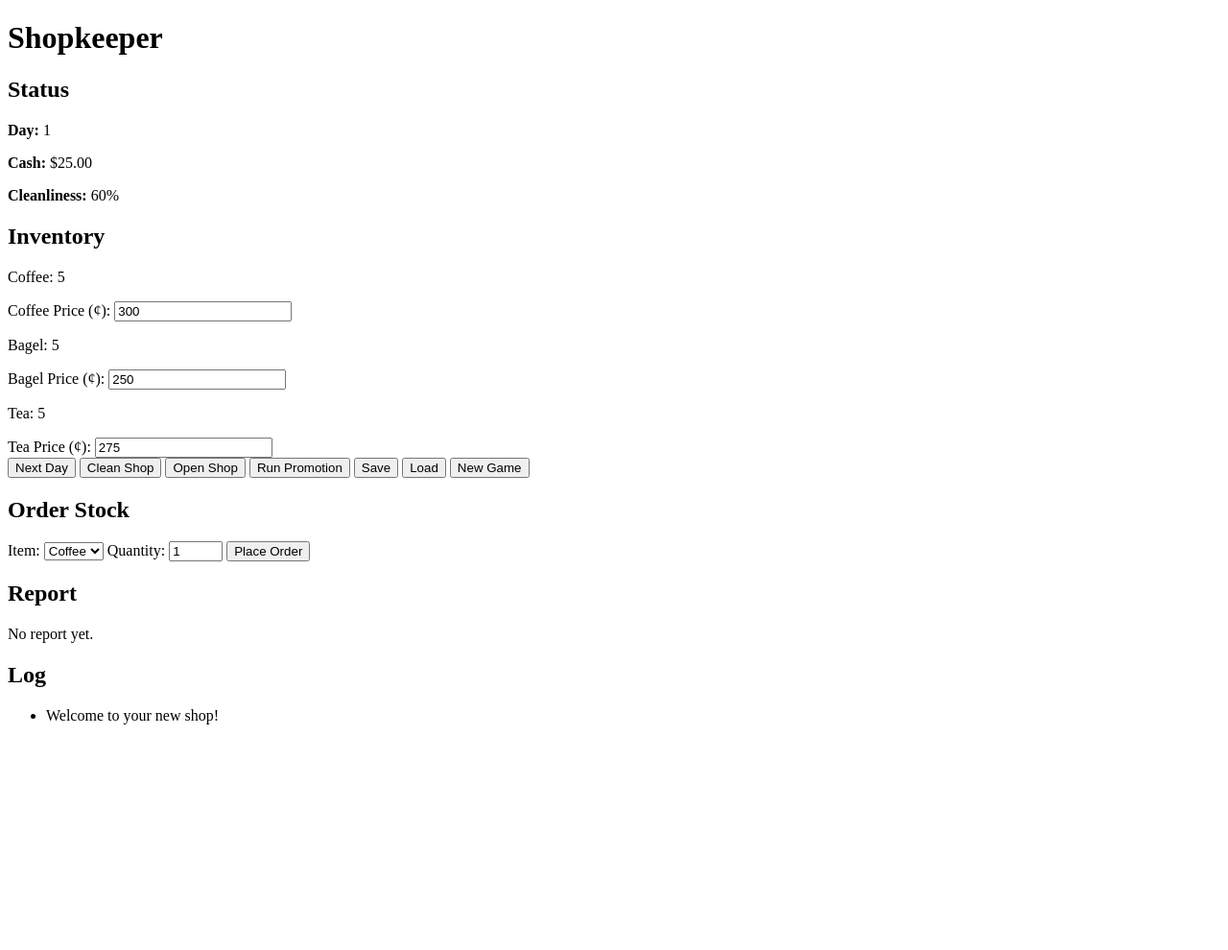
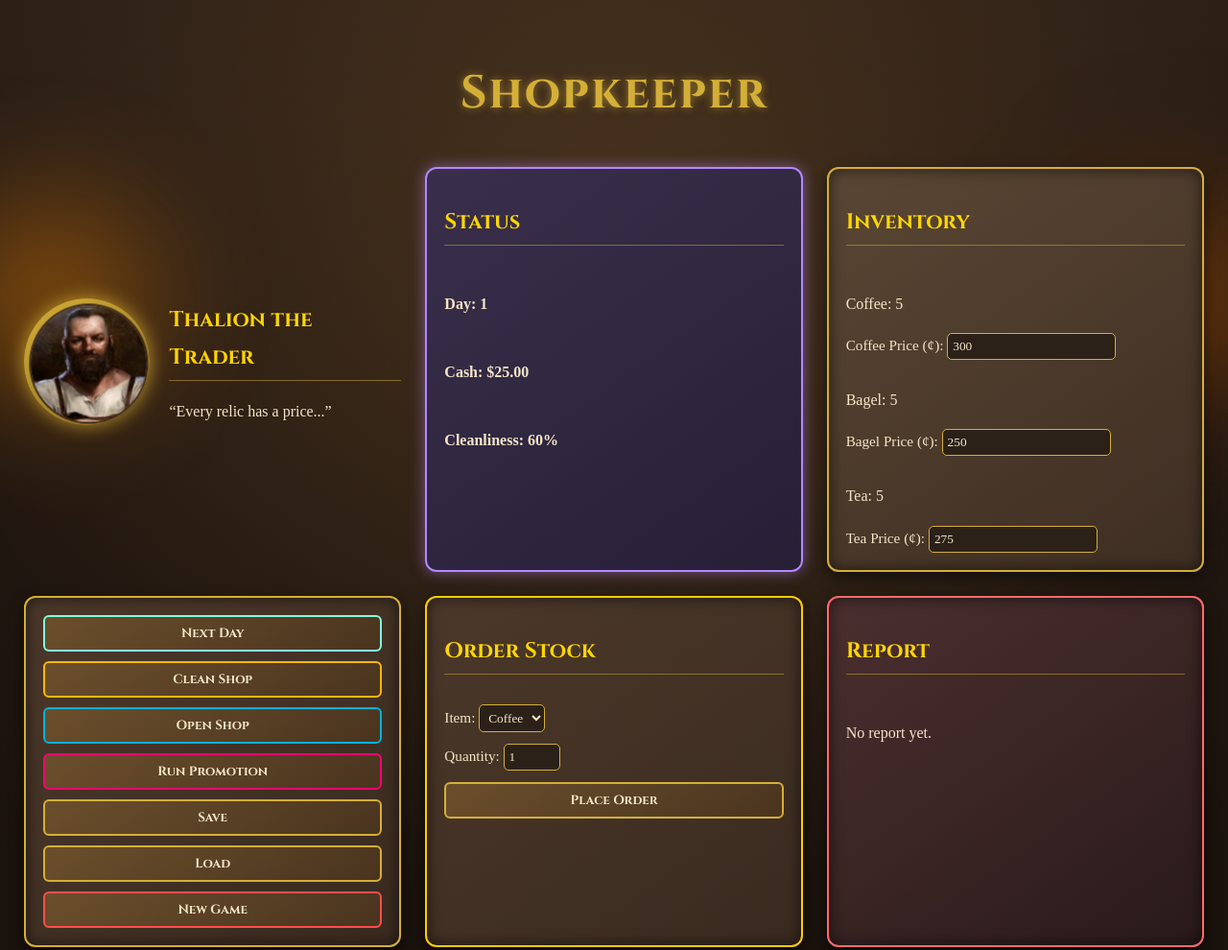
Before and after one commit to Metrosmoke-Jailen/shopkeeper, a plain HTML site: page index.html in a window 1280 px wide. Shown: the top 990 px of the page at 96% size. Before the commit the page ends 800 px from the top, so only its background shows below. Drawn offline with Linux system fonts and the light colour scheme; a web font is replaced by a local one.

Commit message:
updated/added

```diff
--- a/index.html
+++ b/index.html
@@ -9,9 +9,20 @@
 
   <h1>Shopkeeper</h1>
 
+  <div class="merchant-header">
+  <div class="npc-portrait">
+    <img src="merchant.png" alt="Merchant Portrait">
+  </div>
+  <div class="merchant-info">
+    <h2>Thalion the Trader</h2>
+    <p>“Every relic has a price...”</p>
+  </div>
+</div>
+
+
   <section id="status"></section>
   <section id="inventory"></section>
-  <section id="controls"></section>
+  <section id="controls">
     <button id="next-day">Next Day</button>
     <button id="clean">Clean Shop</button>
     <button id="open-shop">Open Shop</button>
@@ -19,6 +30,7 @@
     <button id="save">Save</button>
     <button id="load">Load</button>
     <button id="new-game">New Game</button>
+  </section>
   <section id="orders">
   <h2>Order Stock</h2>
 
--- a/src/render.js
+++ b/src/render.js
@@ -65,6 +65,7 @@ function renderOrderPanel(state) {
 
 function renderLog(state) {
   const log = document.getElementById("log");
+  log.scrollTop = log.scrollHeight;
   log.innerHTML = `
     <h2>Log</h2>
     <ul>
--- a/style.css
+++ b/style.css
@@ -0,0 +1,301 @@
+@import url('https://fonts.googleapis.com/css2?family=Cinzel:wght@500;700&family=IM+Fell+English&display=swap');
+
+/* ===== Base Page Styling ===== */
+body {
+  margin: 0;
+  padding: 25px;
+  font-family: 'IM Fell English', serif;
+  color: #f5e6c8;
+  line-height: 1.7;
+
+  /* Tavern wood + dark ambiance */
+  background:
+    radial-gradient(circle at 50% 20%, rgba(255,180,80,0.15), transparent 60%),
+    linear-gradient(to bottom, #2b1e16, #1a120d 70%);
+
+  min-height: 100vh;
+  position: relative;
+  overflow-x: hidden;
+
+  display: grid;
+  grid-template-columns: repeat(auto-fit, minmax(320px, 1fr));
+  gap: 25px;
+}
+
+/* ===== Title ===== */
+h1 {
+  grid-column: 1 / -1;
+  text-align: center;
+  font-family: 'Cinzel', serif;
+  font-size: 3rem;
+  letter-spacing: 2px;
+  color: #d4af37;
+  text-shadow: 0 0 8px rgba(212, 175, 55, 0.6);
+  margin-bottom: 10px;
+}
+
+/* ===== Section Boxes (Wooden Panel Look) ===== */
+section {
+  background: linear-gradient(145deg, #4b382a, #3a2a1f);
+  border: 2px solid #d4af37;
+  border-radius: 12px;
+  padding: 18px;
+  box-shadow:
+    inset 0 0 15px rgba(0,0,0,0.6),
+    0 6px 15px rgba(0,0,0,0.5);
+
+  display: flex;
+  flex-direction: column;
+  gap: 12px;
+
+  position: relative;
+  z-index: 1;
+}
+
+/* Section Titles */
+h2 {
+  font-family: 'Cinzel', serif;
+  font-size: 1.4rem;
+  color: #ffd700;
+  border-bottom: 1px solid rgba(212,175,55,0.5);
+  padding-bottom: 5px;
+}
+
+/* ===== Status Section (Magical Glow) ===== */
+#status {
+  background: linear-gradient(145deg, #3a2f4b, #261f36);
+  border: 2px solid #b388ff;
+  box-shadow: 0 0 15px rgba(179, 136, 255, 0.5);
+  font-weight: bold;
+}
+
+/* ===== Inventory Scroll Style ===== */
+#inventory {
+  background: linear-gradient(145deg, #5a4634, #3e2e22);
+}
+
+/* ===== Orders (Golden Trim) ===== */
+#orders {
+  border: 2px solid #ffcc00;
+}
+
+/* ===== Report (Battle Log Style) ===== */
+#report {
+  background: linear-gradient(145deg, #4b2f2f, #2a1a1a);
+  border: 2px solid #ff6b6b;
+}
+
+/* ===== Log Scroll ===== */
+#log {
+  max-height: 300px;
+  overflow-y: auto;
+  overflow-x: hidden;
+
+  background: #f5e6c8;
+  color: #2b2118;
+  border: 2px solid #a67c52;
+  padding: 15px;
+
+  font-size: 0.9rem;
+  border-radius: 8px;
+
+  transform-origin: top;
+  transform: scaleY(1);
+  position: relative;
+}
+
+/* Scrollbar width */
+#log::-webkit-scrollbar {
+  width: 10px;
+}
+
+/* Scrollbar track */
+#log::-webkit-scrollbar-track {
+  background: #3a2a1f;
+  border-radius: 5px;
+}
+
+/* Scrollbar handle */
+#log::-webkit-scrollbar-thumb {
+  background: linear-gradient(#d4af37, #8c6a1f);
+  border-radius: 5px;
+  border: 2px solid #3a2a1f;
+}
+
+/* Hover effect */
+#log::-webkit-scrollbar-thumb:hover {
+  background: linear-gradient(#ffd700, #b8860b);
+}
+
+#log p {
+  margin: 6px 0;
+  padding-bottom: 6px;
+  border-bottom: 1px dashed rgba(0,0,0,0.2);
+}
+
+#log::after {
+  content: "";
+  position: sticky;
+  bottom: 0;
+  display: block;
+  height: 30px;
+  background: linear-gradient(to bottom, transparent, #f5e6c8);
+  pointer-events: none;
+}
+
+/* ===== Controls Layout ===== */
+#controls {
+  display: flex;
+  flex-wrap: wrap;
+  gap: 10px;
+}
+
+button {
+  font-family: 'Cinzel', serif;
+  padding: 8px 14px;
+  border-radius: 6px;
+  border: 2px solid #d4af37;
+  background: linear-gradient(145deg, #6b4f2c, #4a341f);
+  color: #f5e6c8;
+  font-weight: bold;
+  cursor: pointer;
+  position: relative;
+  overflow: hidden;
+  transition: all 0.25s ease;
+}
+
+/* Gold coin shimmer effect */
+button::after {
+  content: "🪙";
+  position: absolute;
+  right: 10px;
+  top: 50%;
+  transform: translateY(-50%) rotate(0deg);
+  opacity: 0;
+  transition: all 0.3s ease;
+}
+
+button:hover::after {
+  opacity: 1;
+  transform: translateY(-50%) rotate(360deg);
+}
+
+/* Special Buttons */
+#next-day { border-color: #80ffdb; }
+#clean { border-color: #ffb703; }
+#open-shop { border-color: #00b4d8; }
+#promo { border-color: #ff006e; }
+#new-game { border-color: #ff4d4d; }
+
+/* ===== Forms ===== */
+label {
+  font-size: 0.95rem;
+}
+
+select,
+input {
+  padding: 5px;
+  border-radius: 5px;
+  border: 1px solid #d4af37;
+  background: #2b2118;
+  color: #f5e6c8;
+  font-family: 'IM Fell English', serif;
+}
+
+/* ===== Merchant Header Layout ===== */
+.merchant-header {
+  display: flex;
+  align-items: center;
+  gap: 20px;
+  margin-bottom: 15px;
+}
+
+/* ===== NPC Portrait Frame ===== */
+.npc-portrait {
+  width: 120px;
+  height: 120px;
+  padding: 6px;
+  border-radius: 50%;
+  background: linear-gradient(145deg, #d4af37, #8c6a1f);
+  box-shadow:
+    0 0 15px rgba(212, 175, 55, 0.8),
+    inset 0 0 10px rgba(0,0,0,0.6);
+  position: relative;
+  animation: portraitGlow 3s infinite alternate;
+}
+
+.npc-portrait img {
+  width: 100%;
+  height: 100%;
+  border-radius: 50%;
+  object-fit: cover;
+  border: 2px solid #3a2a1f;
+}
+
+/* Subtle magical glow animation */
+@keyframes portraitGlow {
+  from {
+    box-shadow: 0 0 10px rgba(212,175,55,0.5);
+  }
+  to {
+    box-shadow: 0 0 25px rgba(212,175,55,1);
+  }
+}
+
+/* ===== Torch Light Overlay ===== */
+body::before,
+body::after {
+  content: "";
+  position: fixed;
+  top: 20%;
+  width: 300px;
+  height: 300px;
+  border-radius: 50%;
+  pointer-events: none;
+  z-index: 0;
+  filter: blur(60px);
+  opacity: 0.6;
+  animation: torchFlicker 3s infinite alternate;
+}
+
+body::selection {
+  background: rgba(212,175,55,0.4);
+}
+
+/* Subtle dark vignette */
+body::after {
+  box-shadow: inset 0 0 200px rgba(0,0,0,0.6);
+}
+
+/* Left torch */
+body::before {
+  left: -100px;
+  background: radial-gradient(circle, rgba(255,140,0,0.9), transparent 70%);
+}
+
+/* Right torch */
+body::after {
+  right: -100px;
+  background: radial-gradient(circle, rgba(255,120,0,0.9), transparent 70%);
+}
+
+/* Flicker animation */
+@keyframes torchFlicker {
+  0%   { transform: scale(1);     opacity: 0.55; }
+  15%  { transform: scale(1.07);  opacity: 0.75; }
+  30%  { transform: scale(0.96);  opacity: 0.60; }
+  45%  { transform: scale(1.10);  opacity: 0.80; }
+  60%  { transform: scale(0.92);  opacity: 0.58; }
+  75%  { transform: scale(1.05);  opacity: 0.72; }
+  100% { transform: scale(1);     opacity: 0.55; }
+}
+
+.npc-portrait img {
+  animation: subtleBreath 4s ease-in-out infinite;
+}
+
+@keyframes subtleBreath {
+  0% { transform: scale(1); }
+  50% { transform: scale(1.02); }
+  100% { transform: scale(1); }
+}
```
Also changed, not shown: merchant.png (added). Lines whose indentation alone changed are shown as unchanged.
